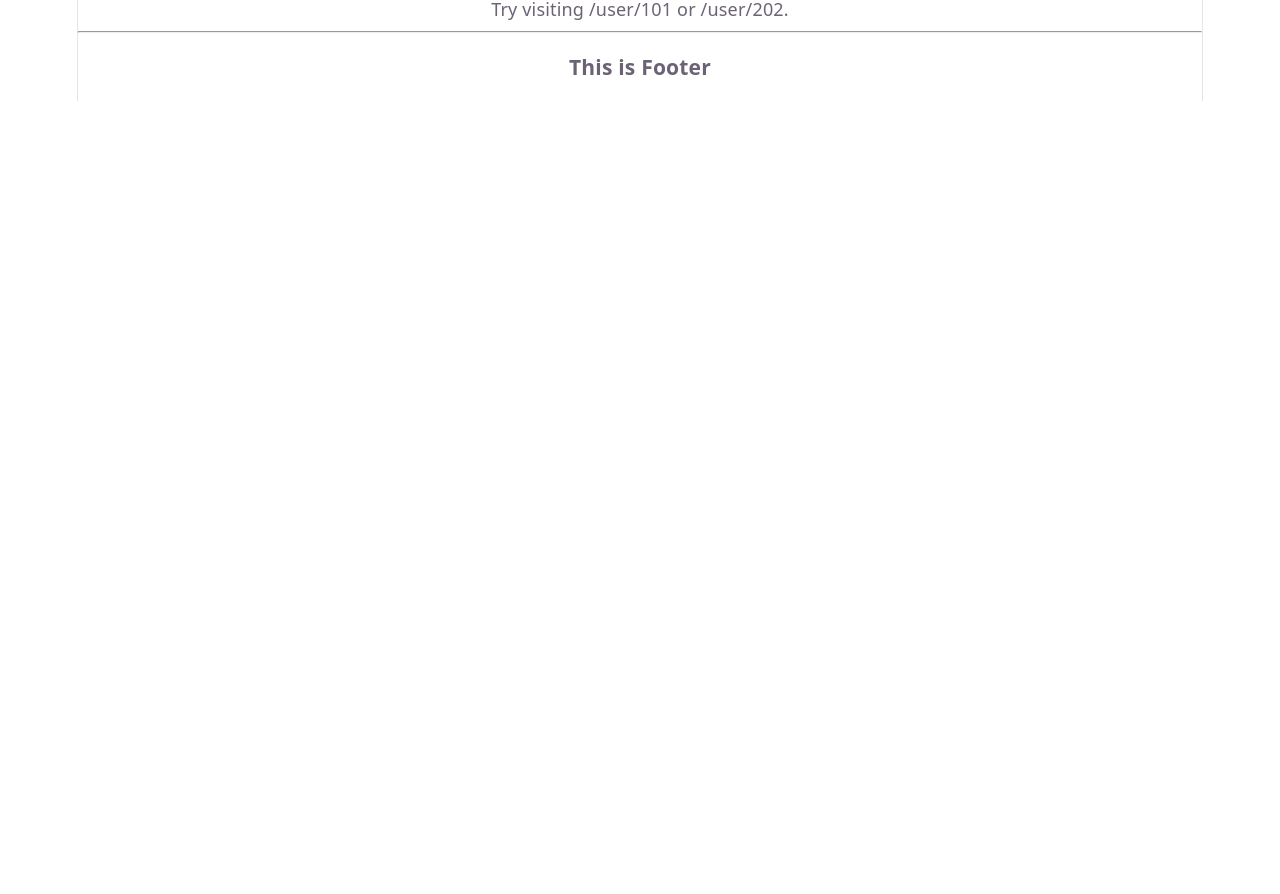
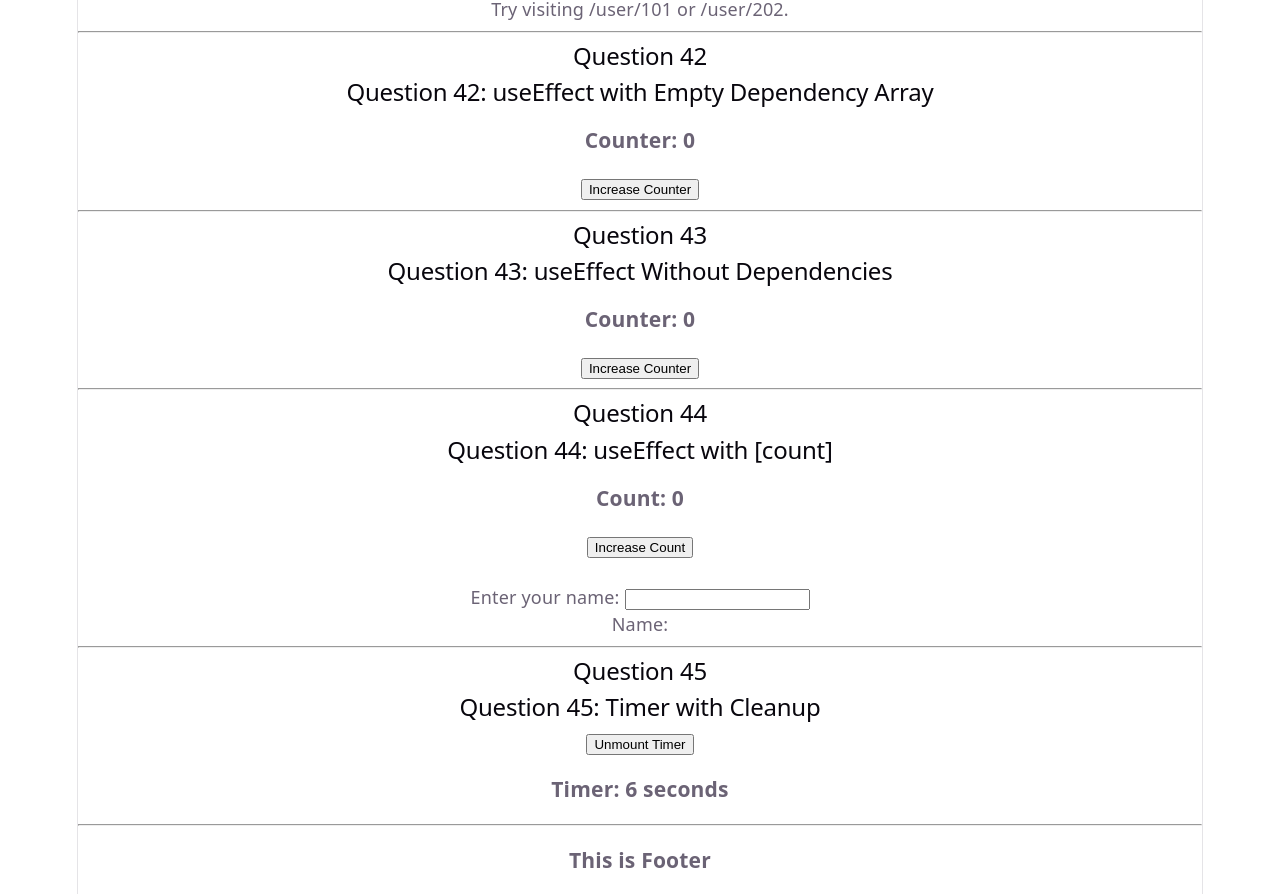
Before and after one commit to Tejasvi68/React-Practical-Assignment, a React (Vite) app: page / in a window 1280 px wide. Shown: the part 10520-11414 px from the top of the page. Before the commit the page ends 10621 px from the top, so only its background shows below. Built offline with nearby package versions, Linux system fonts and the light colour scheme.

Commit message:
Complete Section 9: React useEffect

```diff
--- a/src/App.jsx
+++ b/src/App.jsx
@@ -42,6 +42,13 @@ import ThemeProviderDemo from "./s7-context/Q38-ThemeProvider";
 import RoutingDemo from "./s8-routing/Q39-Routing";
 import NavbarDemo from "./s8-routing/Q40-Navbar";
 import DynamicRoutesDemo from "./s8-routing/Q41-DynamicRoutes";
+import MountEffect from "./s9-useeffect/Q42-MountEffect";
+import EffectEveryRender from "./s9-useeffect/Q43-EffectEveryRender";
+import EffectDependency from "./s9-useeffect/Q44-EffectDependency";
+import TimerCleanup from "./s9-useeffect/Q45-TimerCleanup";
+
+
+
 
 
 
@@ -308,6 +315,34 @@ function App() {
 
       <hr />
 
+      <section>
+        <h2>Question 42</h2>
+        <MountEffect />
+      </section>
+
+      <hr />
+
+      <section>
+        <h2>Question 43</h2>
+        <EffectEveryRender />
+      </section>
+
+      <hr />
+
+      <section>
+        <h2>Question 44</h2>
+        <EffectDependency />
+      </section>
+
+      <hr />
+
+      <section>
+        <h2>Question 45</h2>
+        <TimerCleanup />
+      </section>
+
+      <hr />
+
       <Footer />
     </div>
   );
--- /dev/null
+++ b/src/s9-useeffect/Q42-MountEffect.jsx
@@ -0,0 +1,24 @@
+import { useState, useEffect } from "react";
+
+function MountEffect() {
+  const [count, setCount] = useState(0);
+
+  // Runs when the component mounts
+  useEffect(() => {
+    console.log("Component mounted");
+  }, []);
+
+  return (
+    <div>
+      <h2>Question 42: useEffect with Empty Dependency Array</h2>
+
+      <h3>Counter: {count}</h3>
+
+      <button onClick={() => setCount(count + 1)}>
+        Increase Counter
+      </button>
+    </div>
+  );
+}
+
+export default MountEffect;
--- /dev/null
+++ b/src/s9-useeffect/Q43-EffectEveryRender.jsx
@@ -0,0 +1,24 @@
+import { useState, useEffect } from "react";
+
+function EffectEveryRender() {
+  const [count, setCount] = useState(0);
+
+  // Runs after every render
+  useEffect(() => {
+    console.log("Component rendered. Count:", count);
+  });
+
+  return (
+    <div>
+      <h2>Question 43: useEffect Without Dependencies</h2>
+
+      <h3>Counter: {count}</h3>
+
+      <button onClick={() => setCount(count + 1)}>
+        Increase Counter
+      </button>
+    </div>
+  );
+}
+
+export default EffectEveryRender;
--- /dev/null
+++ b/src/s9-useeffect/Q44-EffectDependency.jsx
@@ -0,0 +1,41 @@
+import { useState, useEffect } from "react";
+
+function EffectDependency() {
+  const [count, setCount] = useState(0);
+  const [name, setName] = useState("");
+
+  useEffect(() => {
+    console.log("Count changed:", count);
+
+    // Update the browser tab title
+    document.title = `Count: ${count}`;
+  }, [count]);
+
+  return (
+    <div>
+      <h2>Question 44: useEffect with [count]</h2>
+
+      <h3>Count: {count}</h3>
+
+      <button onClick={() => setCount(count + 1)}>
+        Increase Count
+      </button>
+
+      <br />
+      <br />
+
+      <label>
+        Enter your name:{" "}
+        <input
+          type="text"
+          value={name}
+          onChange={(event) => setName(event.target.value)}
+        />
+      </label>
+
+      <p>Name: {name}</p>
+    </div>
+  );
+}
+
+export default EffectDependency;
--- /dev/null
+++ b/src/s9-useeffect/Q45-TimerCleanup.jsx
@@ -0,0 +1,53 @@
+import { useState, useEffect } from "react";
+
+function TimerCleanup() {
+  const [seconds, setSeconds] = useState(0);
+  const [showTimer, setShowTimer] = useState(true);
+
+  return (
+    <div>
+      <h2>Question 45: Timer with Cleanup</h2>
+
+      <button onClick={() => setShowTimer(!showTimer)}>
+        {showTimer ? "Unmount Timer" : "Mount Timer"}
+      </button>
+
+      {showTimer && <Timer />}
+    </div>
+  );
+}
+
+function Timer() {
+  const [seconds, setSeconds] = useState(0);
+
+  useEffect(() => {
+    console.log("Timer mounted: Interval started");
+
+    const intervalId = setInterval(() => {
+      setSeconds((prevSeconds) => prevSeconds + 1);
+    }, 1000);
+
+    // Cleanup function
+    return () => {
+      clearInterval(intervalId);
+      console.log("Timer unmounted: Interval stopped");
+    };
+  }, []);
+
+  return (
+    <div>
+      <h3>Timer: {seconds} seconds</h3>
+    </div>
+  );
+}
+
+export default TimerCleanup;
+
+//### Mount
+//Mounting occurs when a component is added to the screen for the first time. The `useEffect` hook runs after the component mounts. In this timer example, `setInterval()` starts the timer.
+
+//### Update
+//Updating occurs when a component's state or props change, causing it to re-render. For example, the timer's state changes every second, updating the displayed number.
+
+//### Unmount
+//Unmounting occurs when a component is removed from the screen. React runs the cleanup function returned by `useEffect`. In this example, `clearInterval()` stops the timer and prevents the interval from continuing unnecessarily.
```
